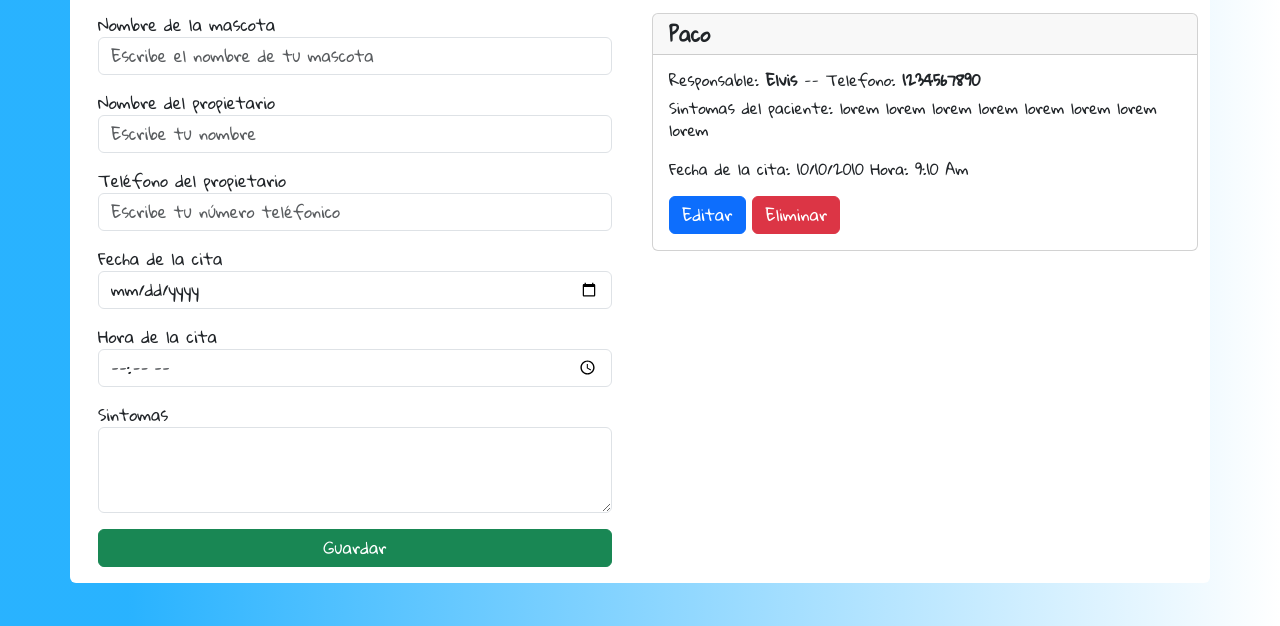
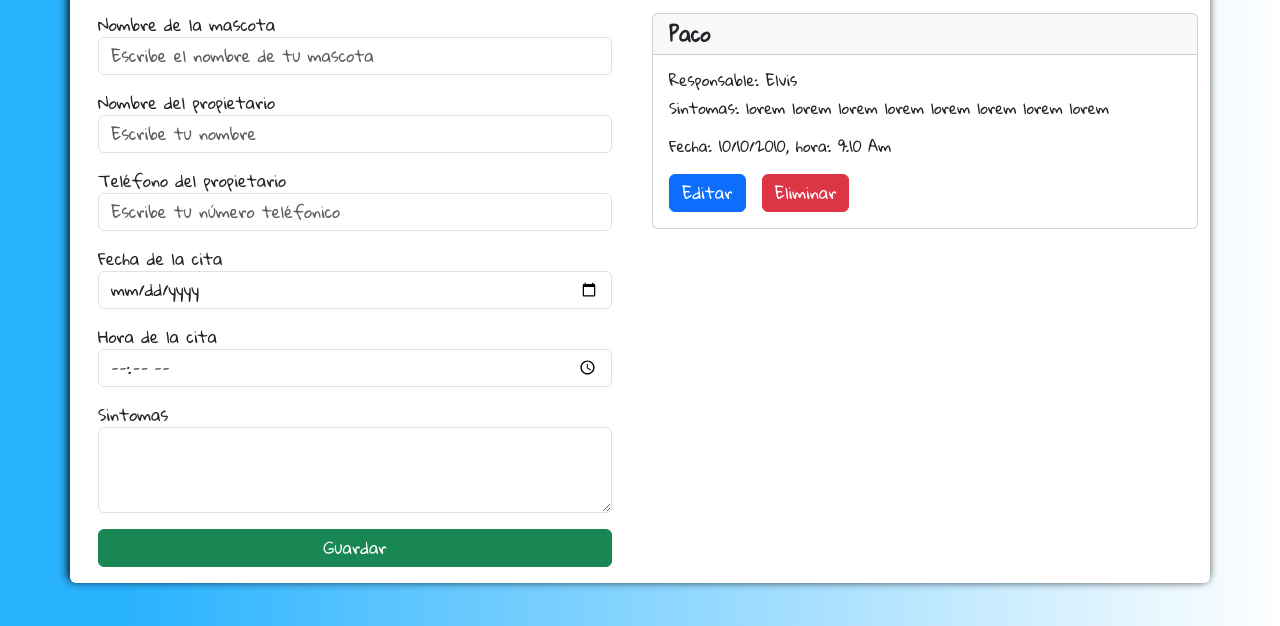
Before and after one commit to Alejandro-Quiceno-Perez/Sistema-citasVeterinarias, a plain HTML site: page index.html in a window 1280 px wide. Shown: the part 174-800 px from the top of the page. Drawn offline with nearby package versions, Linux system fonts and the light colour scheme.

Commit message:
Veterinaria

```diff
--- a/css/styles.css
+++ b/css/styles.css
@@ -44,6 +44,9 @@ body {
 .card-title span {
   font-weight: bold;
 }
+.rounded {
+    box-shadow: -2px -2px 10px black;
+}
 
 #agendarCitas {
   height: 555px;
--- a/index.html
+++ b/index.html
@@ -60,7 +60,7 @@
                             <div class="invalid-feedback">Este campo es requerido</div>
                         </div>
 
-                        <button type="submit" class="btn btn-success w-100" id="guardar">
+                        <button class="btn btn-success w-100" id="guardar">
                             Guardar
                         </button>
                     </form>
--- a/js/app.js
+++ b/js/app.js
@@ -17,8 +17,36 @@ const date = document.querySelector("#date_cite");
 const time = document.querySelector("#time_cite");
 const description = document.querySelector("#description");
 const btnGuardar = document.querySelector("#guardar");
-const btnEliminar = document.querySelectorAll("#delet");
-const btnEditar = document.querySelector("#edit");
+
+// Se crean todos los botones de manera dinamica
+let div1 = document.createElement("div");
+div1.className = "card mb-2";
+
+let nombreTituloH5 = document.createElement("h5");
+nombreTituloH5.className = "card-header";
+
+let div2 = document.createElement("div");
+div2.className = "card-body";
+
+let nombreResponsable = document.createElement("h5");
+nombreResponsable.className = "card-title";
+
+let infoCita = document.createElement("p");
+infoCita.className = "card-text";
+
+let horarioCita = document.createElement("p");
+horarioCita.className = "card-text";
+
+const btnEliminar = document.createElement("button");
+btnEliminar.className = "btn btn-danger mx-3";
+btnEliminar.id = "delet";
+btnEliminar.textContent = "Eliminar";
+
+const btnEditar = document.createElement("button");
+btnEditar.className = "btn btn-primary";
+btnEditar.id = "edit";
+btnEditar.textContent = "Editar";
+// Fin de la creacion de BTN dinamicos
 
 /* SE CREA EL BOTON ELIMINAR */
 /* const btnEliminar = document.createElement("button");
@@ -37,25 +65,48 @@ function printUser() {
           `
     } else {
         usuarios.forEach((user) => {
-            agendarCitas.innerHTML += `
-              <div class="card mb-2">
-                  <h5 class="card-header">${user.namePet}</h5>
-                  <div class="card-body">
-                      <h5 class="card-title">Responsable: <span>${user.namePerson}</span> -- Telefono: <span>${user.phone}</span></h5>
-                      <p class="card-text"><span>Sintomas del paciente:</span> ${user.description}</p>
-                      <p><span>Fecha de la cita: ${user.date}</span> <span>Hora: ${user.time}</span></p>
-                      <button class="btn btn-primary" id="edit">Editar</button>
-                      <button class="btn btn-danger" id="delet">Eliminar</button>
-                  </div>
-              </div>
-              `
+            // agendarCitas.innerHTML += `
+            //   <div class="card mb-2">
+            //       <h5 class="card-header">${user.namePet}</h5>
+            //       <div class="card-body">
+            //           <h5 class="card-title">Responsable: <span>${user.namePerson}</span> -- Telefono: <span>${user.phone}</span></h5>
+            //           <p class="card-text"><span>Sintomas del paciente:</span> ${user.description}</p>
+            //           <p><span>Fecha de la cita: ${user.date}</span> <span>Hora: ${user.time}</span></p>
+            //           ${agendarCitas.appendChild(btnEditar)}
+            //       </div>
+            //   </div>
+            //   `
+            agendarCitas.appendChild(div1);
+            nombreTituloH5.textContent = `${user.namePet}`;
+            div1.appendChild(nombreTituloH5);
+            div1.appendChild(div2);
+            nombreResponsable.textContent = `Responsable: ${user.namePerson}`
+            div2.appendChild(nombreResponsable);
+            infoCita.textContent = `Sintomas: ${user.description}`
+            div2.appendChild(infoCita);
+            horarioCita.textContent = `Fecha: ${user.date}, hora: ${user.time}`;
+            div2.appendChild(horarioCita);
+            div2.appendChild(btnEditar);
+            div2.appendChild(btnEliminar);
         });
     }
 };
 
+
+
+
+
+
+
+
+
+
 /* EVENTO DE GUARDAR */
 btnGuardar.addEventListener("click", (e) => {
     e.preventDefault();
+    if ((namePet.value == "") && (namePerson.value == "") && (phoneNumber.value == "") && (date.value == "") && (time.value == "") && (description.value == "")) {
+        alert("Todos los campos son obligatorios");
+    } else {
         agregarCitas();
 
         setTimeout(() => {
@@ -66,13 +117,8 @@ btnGuardar.addEventListener("click", (e) => {
             time.value = "";
             description.value = "";
         }, 300);
+    }
 });
-
-/* EVENTO DE ELIMINAR */
-btnEliminar.addEventListener("click", (e) => {
-    e.preventDefault();
-    alert("Aun no se puede eliminar");
-})
 
 /* FUNCION DE AGREGAR CITAS */
 function agregarCitas() {
--- a/js/bootstrapValidator.js
+++ b/js/bootstrapValidator.js
@@ -1,19 +1,19 @@
-// Example starter JavaScript for disabling form submissions if there are invalid fields
-(() => {
-    'use strict'
+// // Example starter JavaScript for disabling form submissions if there are invalid fields
+// (() => {
+//     'use strict'
 
-    // Fetch all the forms we want to apply custom Bootstrap validation styles to
-    const forms = document.querySelectorAll('.needs-validation')
+//     // Fetch all the forms we want to apply custom Bootstrap validation styles to
+//     const forms = document.querySelectorAll('.needs-validation')
 
-    // Loop over them and prevent submission
-    Array.from(forms).forEach(form => {
-        form.addEventListener('submit', event => {
-            if (!form.checkValidity()) {
-                event.preventDefault()
-                event.stopPropagation()
-            }
+//     // Loop over them and prevent submission
+//     Array.from(forms).forEach(form => {
+//         form.addEventListener('click', event => {
+//             if (!form.checkValidity()) {
+//                 event.preventDefault()
+//                 event.stopPropagation()
+//             }
 
-            form.classList.add('was-validated')
-        }, false)
-    })
-})()
+//             form.classList.add('was-validated')
+//         }, false)
+//     })
+// })()
```
Lines whose indentation alone changed are shown as unchanged.
